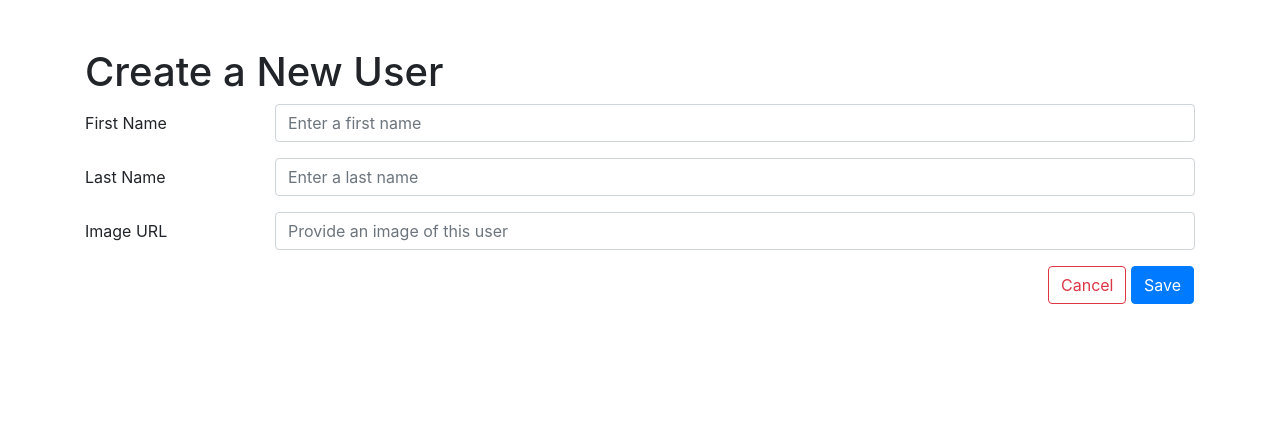
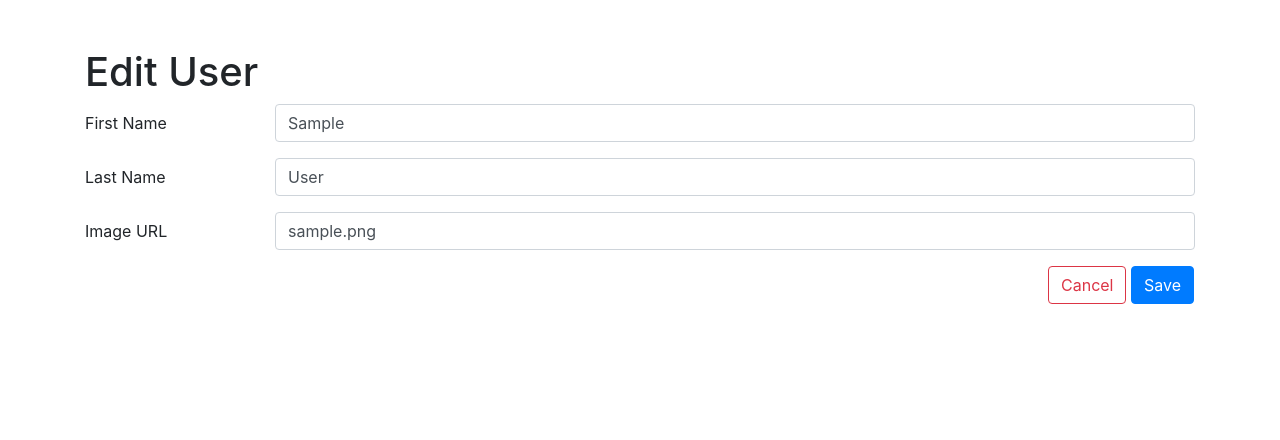
Before and after one commit to rgoshen/flask-blogly, a Flask app: page /users/1/edit in a window 1280 px wide. Shown: the part 56-496 px from the top of the page. Run offline with Flask 2, Linux system fonts and the light colour scheme; tables that the repository leaves empty hold one stand-in row (values such as "Sample post"); some libraries are stand-ins or nearby versions.

Commit message:
updated edit user forms to show current values

```diff
--- a/templates/base.html
+++ b/templates/base.html
@@ -9,7 +9,7 @@
     {% block styles %}
     <!-- Bootstrap CSS -->
     {{ bootstrap.load_css() }} {% endblock %}
-    <title>Blogly {% block title %}{% endblock %}</title>
+    <title>Blogly &ndash; {% block title %}{% endblock %}</title>
     {% endblock %}
   </head>
   <body>
--- a/templates/users/edit.html
+++ b/templates/users/edit.html
@@ -1,6 +1,6 @@
-{% extends "base.html" %} {% block title %}Create User{% endblock %} {% block
+{% extends "base.html" %} {% block title %}Edit User{% endblock %} {% block
 content %}
-<h1>Create a New User</h1>
+<h1>Edit User</h1>
 <form method="POST">
   <div class="form-group row">
     <label for="first_name" class="col-sm-2 col-form-label">First Name</label>
@@ -10,7 +10,7 @@ content %}
         class="form-control"
         id="first_name"
         name="first_name"
-        placeholder="Enter a first name"
+        value="{{ user.first_name }}"
       />
     </div>
   </div>
@@ -23,7 +23,7 @@ content %}
         class="form-control"
         id="last_name"
         name="last_name"
-        placeholder="Enter a last name"
+        value="{{ user.last_name }}"
       />
     </div>
   </div>
@@ -36,13 +36,13 @@ content %}
         class="form-control"
         id="image_url"
         name="image_url"
-        placeholder="Provide an image of this user"
+        value="{{ user.image_url }}"
       />
     </div>
   </div>
 
   <div class="form-group row">
-    <div class="ml-auto mr-3">
+    <div class="ml-auto mr-3 text-right">
       <a href="/users" class="btn btn-outline-danger">Cancel</a>
       <button type="submit" class="btn btn-primary">Save</button>
     </div>
```
